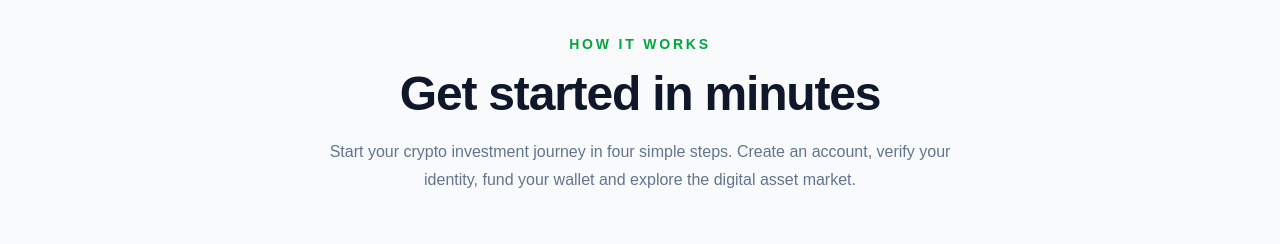
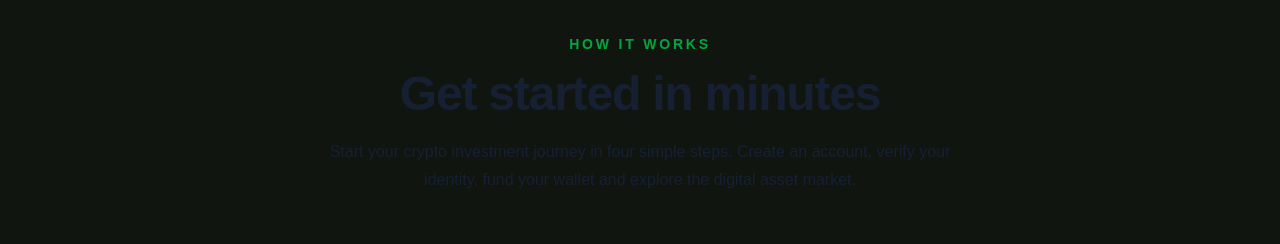
Before and after one commit to Dubem-Ernest/Investment-webapp, a Next.js app: page / in a window 1280 px wide. Shown: the part 2453-2697 px from the top of the page. Built offline with nearby package versions, Linux system fonts and the light colour scheme.

Commit message:
first commit after sixth change

```diff
--- a/components/visitors_page/how-it-works-section.tsx
+++ b/components/visitors_page/how-it-works-section.tsx
@@ -38,7 +38,7 @@ const steps = [
 
 export default function HowItWorksSection() {
   return (
-    <section id="how-it-works" className="bg-slate-50 py-24">
+    <section id="how-it-works" className="bg-[#101510] py-24">
       <div className="mx-auto max-w-7xl px-6 lg:px-8">
 
         {/* Section heading */}
@@ -47,11 +47,11 @@ export default function HowItWorksSection() {
             How it works
           </p>
 
-          <h2 className="mt-4 text-3xl font-bold tracking-tight text-slate-900 md:text-5xl">
+          <h2 className="mt-4 text-3xl font-bold tracking-tight text-shadow-gray-50 md:text-5xl">
             Get started in minutes
           </h2>
 
-          <p className="mt-5 text-base leading-7 text-slate-500">
+          <p className="mt-5 text-base leading-7 text-shadow-gray-50">
             Start your crypto investment journey in four simple steps.
             Create an account, verify your identity, fund your wallet
             and explore the digital asset market.
```
